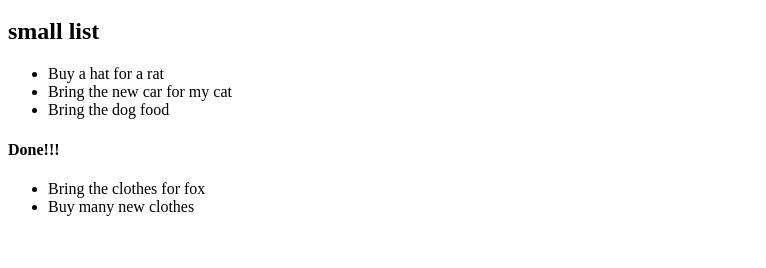
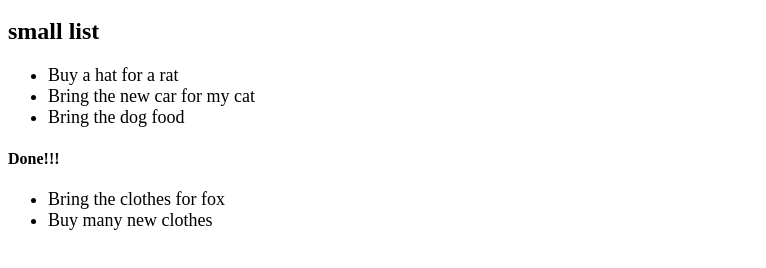
Before and after one commit to Sapanaa/jkddd, a plain HTML site: page index.html in a window 1280 px wide. Shown: the part 48-316 px from the top of the page, without its empty margins (0-766 px from the left). Drawn offline with Linux system fonts and the light colour scheme.

Commit message:
create a new style for the pafe  See:#3

```diff
--- a/index.html
+++ b/index.html
@@ -8,7 +8,14 @@ h1 { text-align: center;}
 h2 :text -transform : uppercase;}
 li { overflow: hidden;
 	padding: 20px 0;
+	margin :0;
+
 border -bottom: 1px solid #eee;
+}
+ul li {
+	cursor: pointer;
+	font-size: 18px;
+	transition : 0.2s;
 }
 		</style>
 
```
